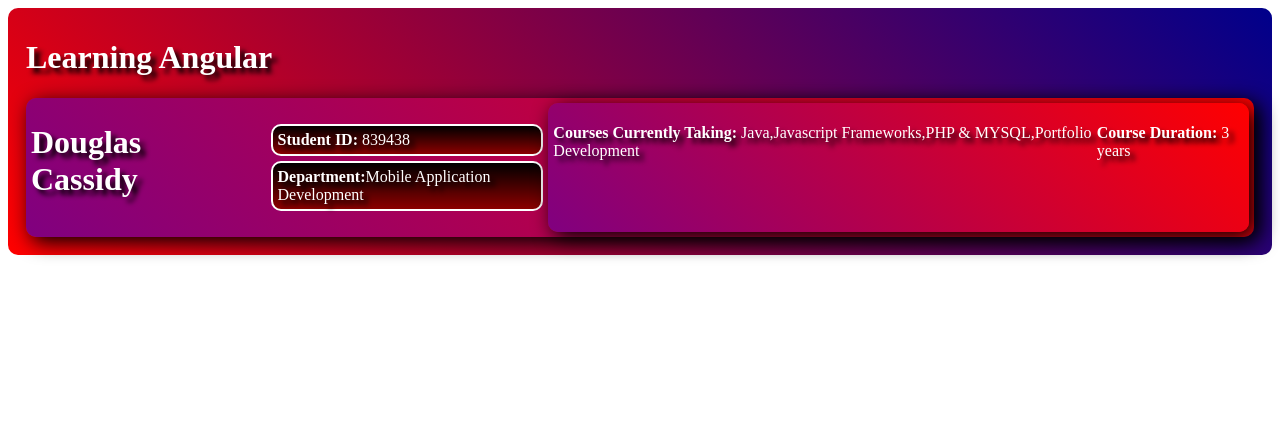
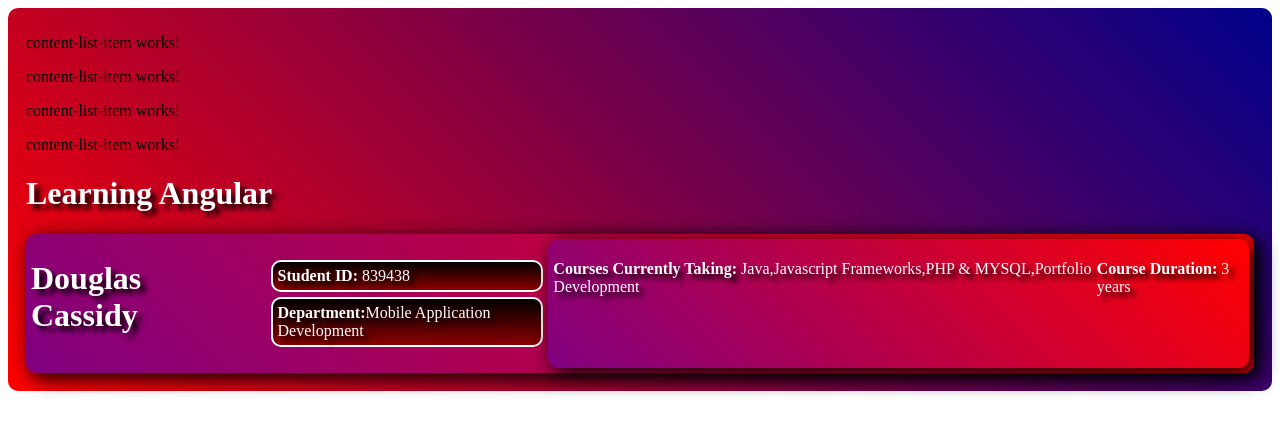
Before and after one commit to DouglasCassidy/Douglas-Cassidy-Learning-Angular, an Angular app: page / in a window 1280 px wide. Shown: the top 434 px of the page. Built offline with nearby package versions, Linux system fonts and the light colour scheme.

Commit message:
- Added content-list-component tag to app.component.html - Created an array with more than 4 content items - Added 4 content-list-item.component.ts tags - Added Input property in content-list-item.component.ts

```diff
--- a/src/app/app.component.html
+++ b/src/app/app.component.html
@@ -5,6 +5,7 @@
   </head>
 
   <body>
+  <app-content-list></app-content-list>
   <h1>Learning Angular</h1>
   <div>
     <h1>{{user.firstName}} {{user.lastName}}</h1>
--- a/src/app/app.component.ts
+++ b/src/app/app.component.ts
@@ -1,10 +1,11 @@
 import { Component } from '@angular/core';
 import { RouterOutlet } from '@angular/router';
+import {ContentListComponent} from "./content-list/content-list.component";
 
 @Component({
   selector: 'app-root',
   standalone: true,
-  imports: [RouterOutlet],
+  imports: [RouterOutlet, ContentListComponent],
   templateUrl: './app.component.html',
   styleUrl: './app.component.css'
 })
--- a/src/app/content-list-item/content-list-item.component.ts
+++ b/src/app/content-list-item/content-list-item.component.ts
@@ -1,4 +1,5 @@
-import { Component } from '@angular/core';
+import {Component, Input} from '@angular/core';
+import {ContentListComponent} from "../content-list/content-list.component";
 
 @Component({
   selector: 'app-content-list-item',
@@ -8,5 +9,5 @@
   styleUrl: './content-list-item.component.css'
 })
 export class ContentListItemComponent {
-
+  @Input() item?:ContentListComponent;
 }
--- a/src/app/content-list/content-list.component.html
+++ b/src/app/content-list/content-list.component.html
@@ -1 +1,4 @@
-<p>content-list works!</p>
+<app-content-list-item></app-content-list-item>
+<app-content-list-item></app-content-list-item>
+<app-content-list-item></app-content-list-item>
+<app-content-list-item></app-content-list-item>
--- a/src/app/content-list/content-list.component.ts
+++ b/src/app/content-list/content-list.component.ts
@@ -1,12 +1,16 @@
 import { Component } from '@angular/core';
+import {ContentListItemComponent} from "../content-list-item/content-list-item.component";
 
 @Component({
   selector: 'app-content-list',
   standalone: true,
-  imports: [],
+  imports: [
+    ContentListItemComponent
+  ],
   templateUrl: './content-list.component.html',
   styleUrl: './content-list.component.css'
 })
 export class ContentListComponent {
+  array: string[] = ["Java", "Javascript Frameworks", "PHP & MYSQL", "Portfolio Development"];
 
 }
```
